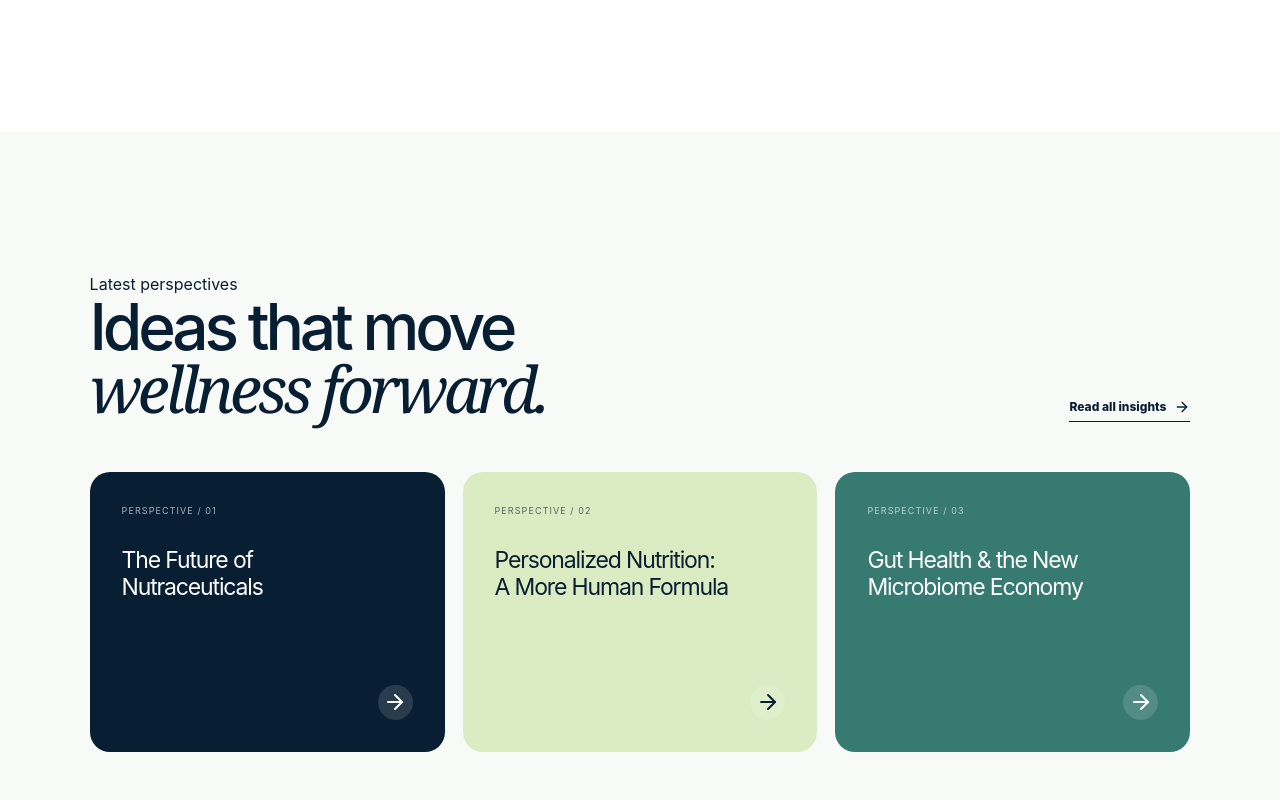
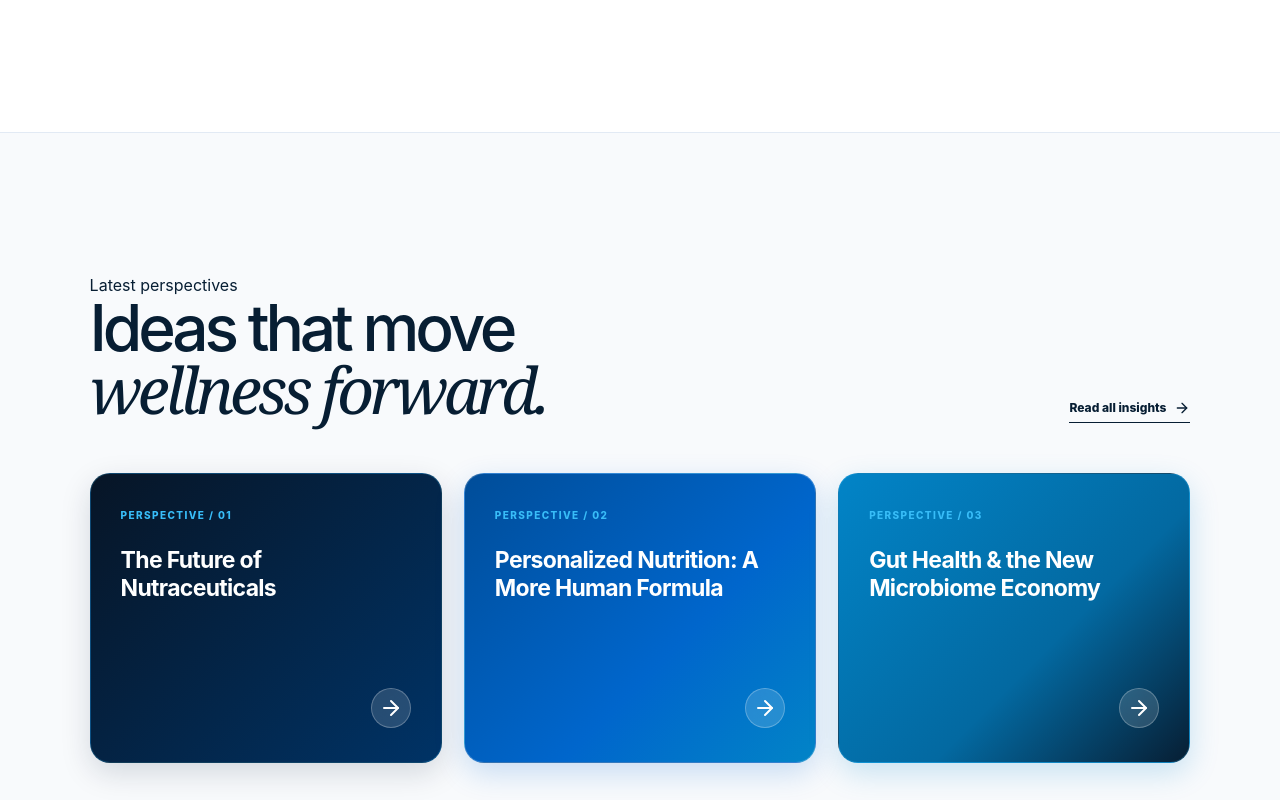
Before and after one commit to sonu2k1/Zenon, a Next.js app: page / in a window 1280 px wide. Shown: the part 7480-8280 px from the top of the page. Built offline with nearby package versions, Linux system fonts and the light colour scheme.

Commit message:
feat: apply modern Blue & White gradients to Latest Perspectives insights cards and arrow buttons

```diff
--- a/app/globals.css
+++ b/app/globals.css
@@ -968,65 +968,95 @@ em {
 
 /* Insights Section */
 .insights {
-  background: #f8faf7;
+  background: #f8fafc;
+  border-top: 1px solid var(--line);
 }
 
 .insight-grid {
   display: grid;
   grid-template-columns: repeat(3, 1fr);
-  gap: 18px;
+  gap: 22px;
 }
 
 .insight-grid article {
   border-radius: 20px;
-  padding: 32px;
-  min-height: 280px;
-  background: var(--ink);
+  padding: 34px 30px;
+  min-height: 290px;
+  background: linear-gradient(135deg, #071526 0%, #003366 100%);
+  border: 1px solid rgba(56, 189, 248, 0.22);
   color: white;
   display: flex;
   flex-direction: column;
+  box-shadow: 0 10px 30px rgba(7, 30, 51, 0.15);
+  transition: all 0.35s cubic-bezier(0.4, 0, 0.2, 1);
+  position: relative;
+  overflow: hidden;
+}
+
+.insight-grid article:hover {
+  transform: translateY(-6px);
+  box-shadow: 0 18px 40px rgba(0, 102, 204, 0.28);
+  border-color: rgba(56, 189, 248, 0.5);
 }
 
 .insight-grid article:nth-child(2) {
-  background: #dbecc3;
-  color: var(--ink);
+  background: linear-gradient(135deg, #004d99 0%, #0066cc 60%, #0284c7 100%);
+  border: 1px solid rgba(255, 255, 255, 0.2);
+  color: white;
+  box-shadow: 0 10px 30px rgba(0, 102, 204, 0.2);
 }
 
 .insight-grid article:nth-child(3) {
-  background: #377a72;
+  background: linear-gradient(135deg, #0284c7 0%, #0369a1 60%, #071e33 100%);
+  border: 1px solid rgba(56, 189, 248, 0.25);
+  color: white;
+  box-shadow: 0 10px 30px rgba(2, 132, 199, 0.2);
 }
 
 .insight-grid span {
-  font-size: 9px;
+  font-size: 10px;
   text-transform: uppercase;
-  letter-spacing: 0.12em;
-  opacity: 0.65;
+  letter-spacing: 0.14em;
+  font-weight: 800;
+  color: #38bdf8;
+  opacity: 1;
 }
 
 .insight-grid h3 {
   font-size: 23px;
-  line-height: 1.15;
-  letter-spacing: -0.05em;
-  margin-top: 30px;
-  max-width: 240px;
+  line-height: 1.2;
+  letter-spacing: -0.03em;
+  margin-top: 24px;
+  color: #ffffff;
+  font-weight: 700;
 }
 
 .insight-grid a {
   margin-top: auto;
   align-self: flex-end;
-  background: #fff2;
-  color: inherit;
-  width: 35px;
-  height: 35px;
+  background: rgba(255, 255, 255, 0.15);
+  color: #ffffff;
+  border: 1px solid rgba(255, 255, 255, 0.25);
+  width: 40px;
+  height: 40px;
   border-radius: 50%;
   display: grid;
   place-items: center;
+  backdrop-filter: blur(8px);
+  transition: all 0.25s ease;
+}
+
+.insight-grid article:hover a {
+  background: #ffffff;
+  color: #0066cc;
+  transform: scale(1.1);
+  box-shadow: 0 6px 16px rgba(0, 0, 0, 0.2);
 }
 
 /* Contact Section */
 .contact {
   padding: 75px 6vw;
-  background: linear-gradient(145deg, #0d3537 0%, #071f22 100%);
+  background: linear-gradient(145deg, #071526 0%, #003366 100%);
   color: white;
   position: relative;
   overflow: hidden;
```
